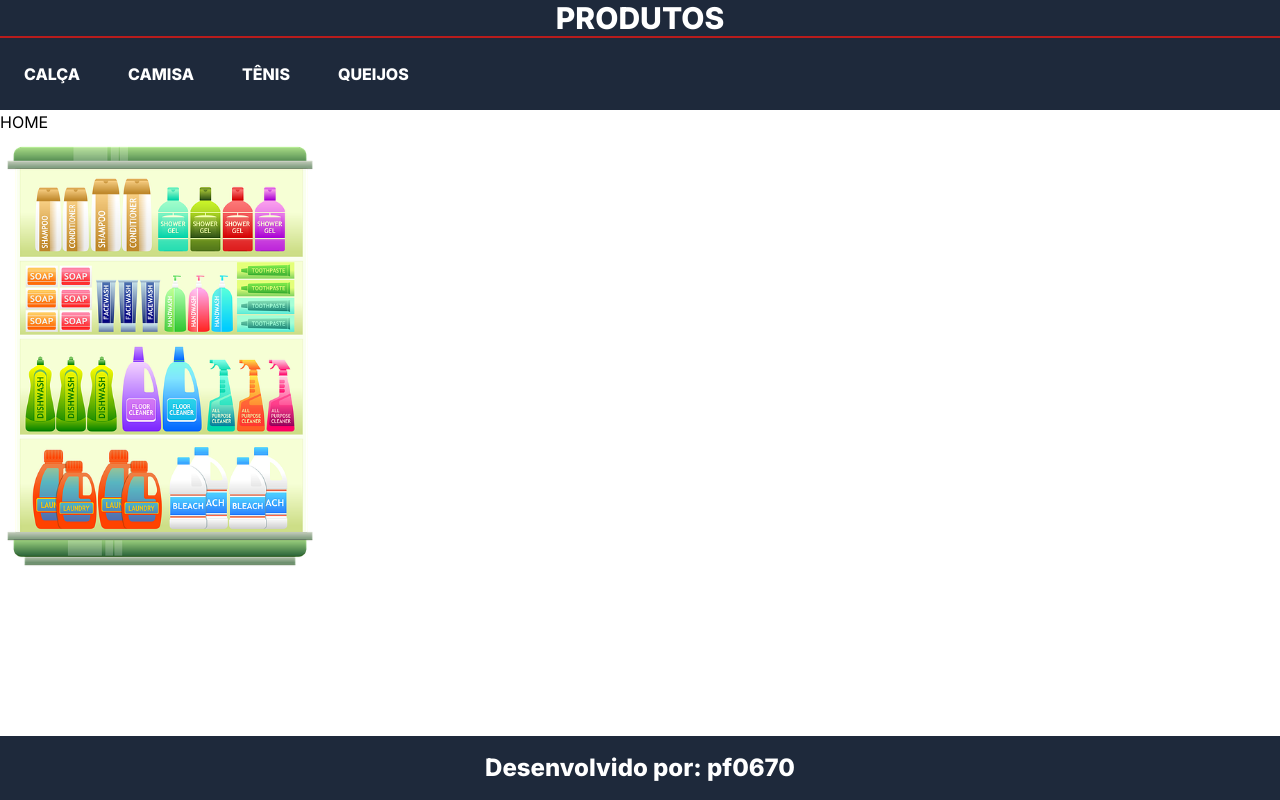
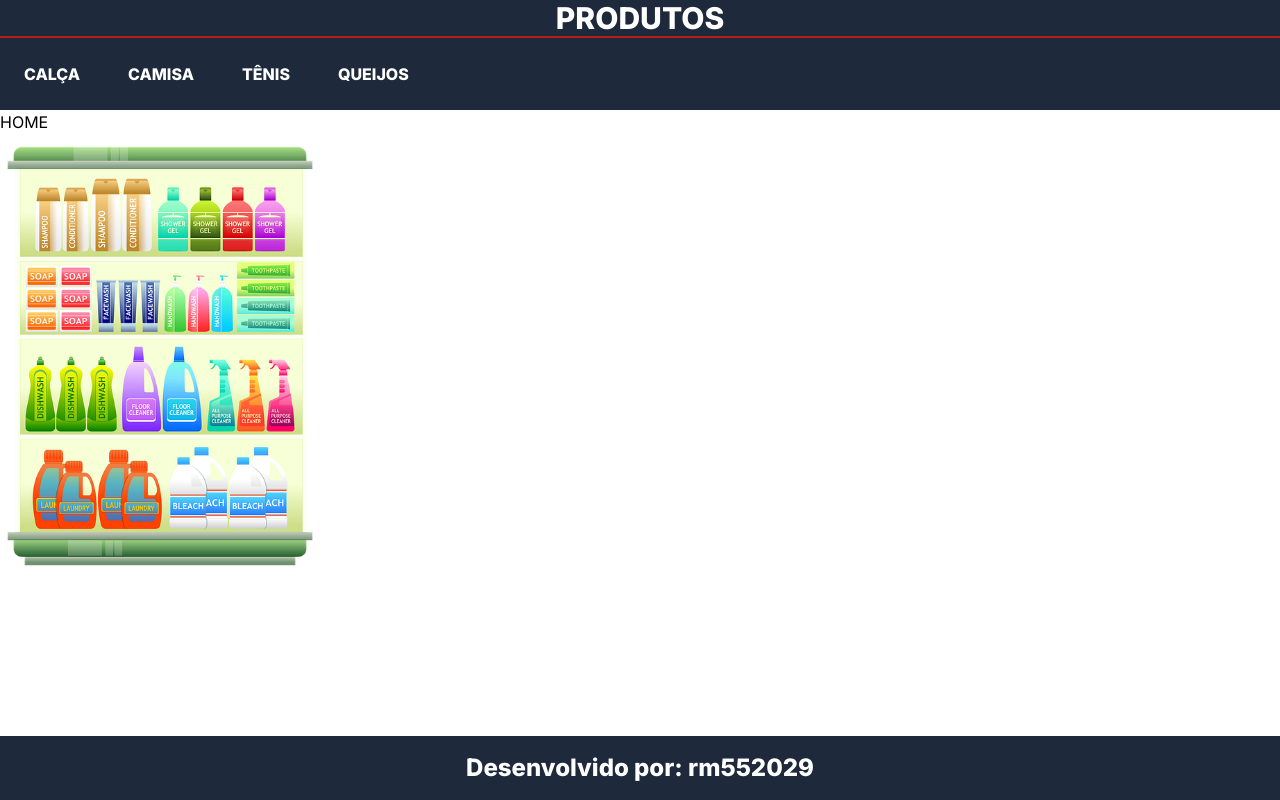
Before and after one commit to renatoatanes/loja-spa-1tdspv, a Next.js app: page / in a window 1280 px wide. Built offline with nearby package versions, Linux system fonts and the light colour scheme.

Commit message:
commit atual

```diff
--- a/src/components/Rodape/Rodape.jsx
+++ b/src/components/Rodape/Rodape.jsx
@@ -2,7 +2,7 @@
 export default function Rodape() {
     return (
       <footer className="rodape">
-          <p>Desenvolvido por: pf0670</p>
+          <p>Desenvolvido por: rm552029</p>
       </footer>
     )
   }
```
